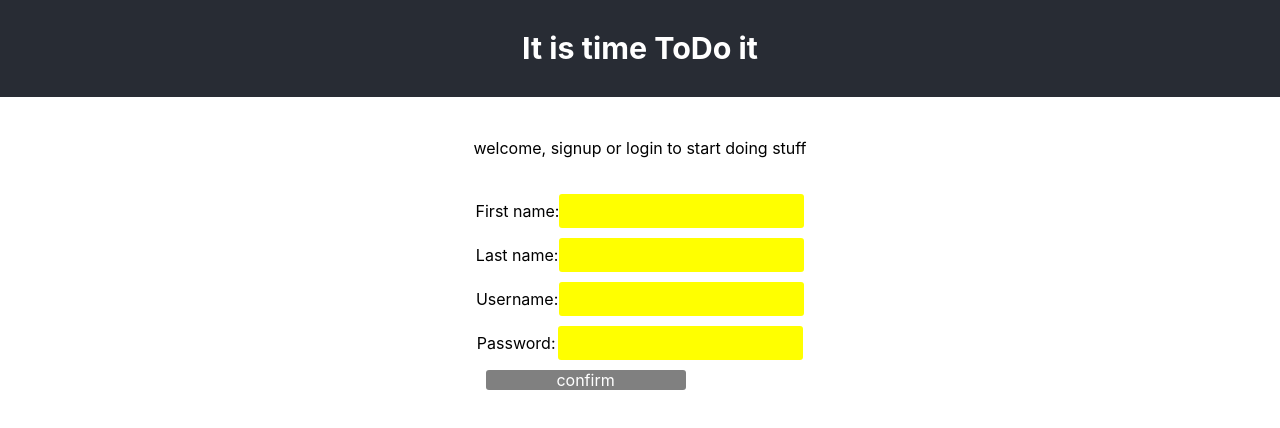
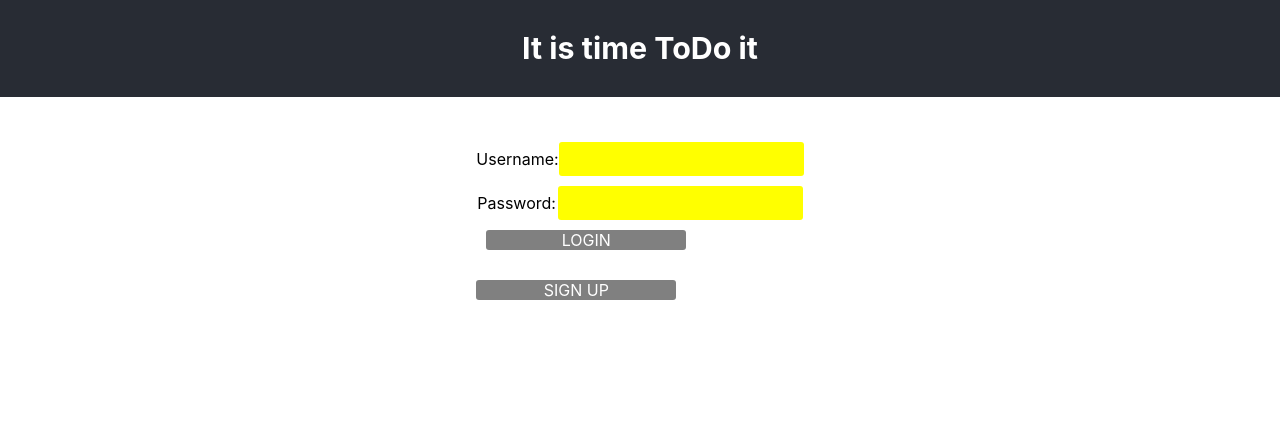
Before and after one commit to italosmoraes/todo-app, a React (Create React App) app in the folder web-app/: page / in a window 1280 px wide. Shown: the top 428 px of the page. Built offline with nearby package versions, Linux system fonts and the light colour scheme.

Commit message:
handle login errors

```diff
--- a/web-app/src/App.tsx
+++ b/web-app/src/App.tsx
@@ -7,6 +7,7 @@ const PageContainer = styled.div`
   margin-bottom: 50px;
   align-items: center;
   justify-content: center;
+  height: 100%:
 `
 
 function App() {
--- /dev/null
+++ b/web-app/src/components/Todo/TodoDashboard.tsx
@@ -0,0 +1,3 @@
+export const TodoDashboard = () => {
+  return <p>DASHBOARD</p>
+}
--- /dev/null
+++ b/web-app/src/components/User/Login/LoginForm.tsx
@@ -0,0 +1,99 @@
+import styled from 'styled-components'
+import { useQuery } from '@apollo/client'
+import { useEffect, useState } from 'react'
+
+const LoginFormContainer = styled.div`
+  flex: 1;
+  flex-direction: column;
+  justify-content: center;
+  align-content: center;
+  padding: 10px;
+`
+
+const FormItem = styled.div`
+  display: flex;
+  flex-direction: row;
+  justify-content: space-around;
+  align-content: center;
+  align-items: center;
+  max-width: 400px;
+  margin-bottom: 10px;
+  margin-top: 10px;
+`
+
+const ConfirmBtn = styled.div`
+  margin: 10px;
+  width: 100%;
+  max-width: 200px;
+  height: 100%;
+  max-height: 100px;
+  background: gray;
+  color: white;
+  border: none;
+  border-radius: 3px;
+  cursor: pointer;
+`
+
+const FormInput = styled.input`
+  font-size: 12px;
+  padding: 10px;
+  background: yellow;
+  border: none;
+  border-radius: 3px;
+`
+
+type Props = {
+  handleLogin: Function
+}
+
+export const LoginForm = ({ handleLogin }: Props) => {
+  const [formData, updateFormData] = useState({
+    username: '',
+    password: ''
+  })
+
+  useEffect(() => {
+    console.log('formData:', formData)
+    // TODO validate updated field as per set rules
+  }, [formData])
+
+  return (
+    <LoginFormContainer>
+      <FormItem>
+        Username:{' '}
+        <FormInput
+          name="username"
+          type="text"
+          value={formData.username}
+          onChange={(elem) =>
+            updateFormData({
+              ...formData,
+              username: elem.target.value
+            })
+          }
+          maxLength={50}
+          size={30}
+        />
+      </FormItem>
+      <FormItem>
+        Password:{' '}
+        <FormInput
+          name="password"
+          type="text"
+          value={formData.password}
+          onChange={(elem) =>
+            updateFormData({
+              ...formData,
+              password: elem.target.value
+            })
+          }
+          maxLength={50}
+          size={30}
+        />
+      </FormItem>
+      <ConfirmBtn id="confirmSignup" onClick={() => handleLogin(formData)}>
+        LOGIN
+      </ConfirmBtn>
+    </LoginFormContainer>
+  )
+}
--- a/web-app/src/components/User/Welcome/Welcome.tsx
+++ b/web-app/src/components/User/Welcome/Welcome.tsx
@@ -1,8 +1,9 @@
-import { useMutation, useQuery } from '@apollo/client'
+import { ApolloError, useMutation, useQuery } from '@apollo/client'
 import { useEffect, useState } from 'react'
-import { CREATE_USER } from '../../../graphql/mutations'
+import { CREATE_USER, LOGIN } from '../../../graphql/mutations'
 import styled from 'styled-components'
 import { Signup } from '../Signup/Signup'
+import { LoginForm } from '../Login/LoginForm'
 
 const WelcomeContainer = styled.div`
   display: flex;
@@ -11,11 +12,30 @@ const WelcomeContainer = styled.div`
   align-content: center;
   margin: 25px;
   max-width: 500px;
+  max-height: 800px;
+  height: 100%:
+`
+
+const ActionBtn = styled.div`
+  margin: 10px;
+  width: 100%;
+  max-width: 200px;
+  height: 100%;
+  max-height: 100px;
+  background: gray;
+  color: white;
+  border: none;
+  border-radius: 3px;
+  cursor: pointer;
 `
 
 export const Welcome = () => {
   // read auth token from store or from local storage
   const [isLoggedIn, setIsLoggedIn] = useState(false)
+  const [showSignUpForm, setShowSignUp] = useState(false)
+  const [showLogin, setShowLogin] = useState(true)
+  const [showError, setShowError] = useState(false)
+  const [error, setError] = useState()
 
   useEffect(() => {
     if (window.localStorage.getItem('token')) {
@@ -24,11 +44,21 @@ export const Welcome = () => {
     }
   }, [])
 
-  const [createUser, { data: createUserData, loading, error }] = useMutation(CREATE_USER)
+  const [createUser, { data: createUserData, loading, error: signupError }] =
+    useMutation(CREATE_USER)
+
+  const [login, { data: loginData, loading: loadingLogin, error: loginError }] = useMutation(
+    LOGIN,
+    {
+      onError: (error: ApolloError) => {
+        console.log('>>> apollo error', error.message)
+      }
+    }
+  )
 
   const handleSignup = (formData) => {
     console.log('>>> signup', formData)
-    // validate form data and inform Signup component
+    // TODO validate form data and inform Signup component
     createUser({
       variables: {
         input: {
@@ -41,27 +71,93 @@ export const Welcome = () => {
     })
   }
 
+  const handleLogin = (formData) => {
+    console.log('>>> login', formData)
+    // TODO validate form data and inform Login component
+
+    login({
+      variables: {
+        input: {
+          username: formData.username,
+          password: formData.password
+        }
+      }
+    })
+  }
+
   useEffect(() => {
-    if (error) {
-      console.log('Error', error)
-    }
-
-    if (createUserData && createUserData.createUser && createUserData.createUser.token) {
+    if (createUserData && createUserData.createUser.token) {
       window.localStorage.setItem('token', createUserData.createUser.token)
     }
 
+    if (loginData && loginData.login.token) {
+      window.localStorage.setItem('token', loginData.login.token)
+    }
+
     // call store to login user and lead to the TODO dashboard
-  }, [createUserData])
+  }, [createUserData, loginData])
+
+  // const err = {
+  //   graphQLErrors: [],
+  //   clientErrors: [],
+  //   networkError: {
+  //     name: 'ServerError',
+  //     response: {},
+  //     statusCode: 500,
+  //     result: {
+  //       errors: [{ message: 'Invalid password', extensions: { code: 'err.apollo' } }],
+  //       data: null
+  //     }
+  //   },
+  //   message: 'Response not successful: Received status code 500'
+  // }
+
+  useEffect(() => {
+    const err = loginError || signupError
+
+    setShowError(true)
+
+    // @ts-ignore create a proper type since the API is ALWAYS returning 500 and screwing up the FE
+    if (err && err.networkError && err.networkError.result.errors[0].message) {
+      //@ts-ignore same as above
+      setError(err.networkError.result.errors[0].message)
+    }
+  }, [loginError, signupError])
 
   return (
     <WelcomeContainer>
-      {isLoggedIn && <p>welcome logged in user</p>}
-      {!isLoggedIn && (
+      {!isLoggedIn && showLogin && <LoginForm handleLogin={handleLogin} />}
+
+      {showSignUpForm && !showLogin && (
+        <ActionBtn
+          onClick={() => {
+            setShowLogin(true)
+            setShowSignUp(false)
+          }}
+        >
+          LOGIN
+        </ActionBtn>
+      )}
+
+      {loginError && showError && <p>{error}</p>}
+
+      <ActionBtn
+        onClick={() => {
+          setShowSignUp(true)
+          setShowLogin(false)
+        }}
+      >
+        SIGN UP
+      </ActionBtn>
+
+      {!isLoggedIn && showSignUpForm && (
         <>
           <p>welcome, signup or login to start doing stuff</p>
           <Signup handleSignup={handleSignup} />
         </>
       )}
+
+      {signupError && showError && <p>{error}</p>}
     </WelcomeContainer>
   )
 }
```
Also changed, not shown: 1 other file (tests, documents, lock files or other folders).
